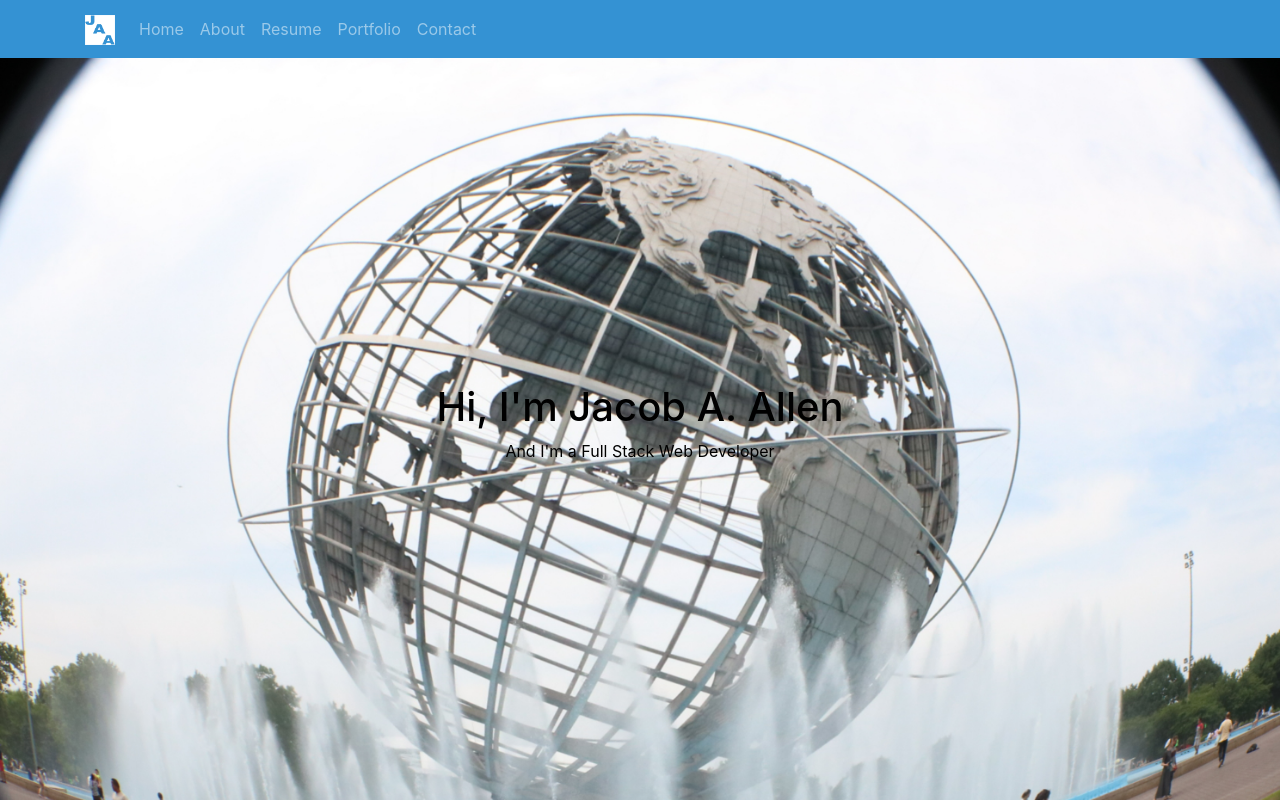
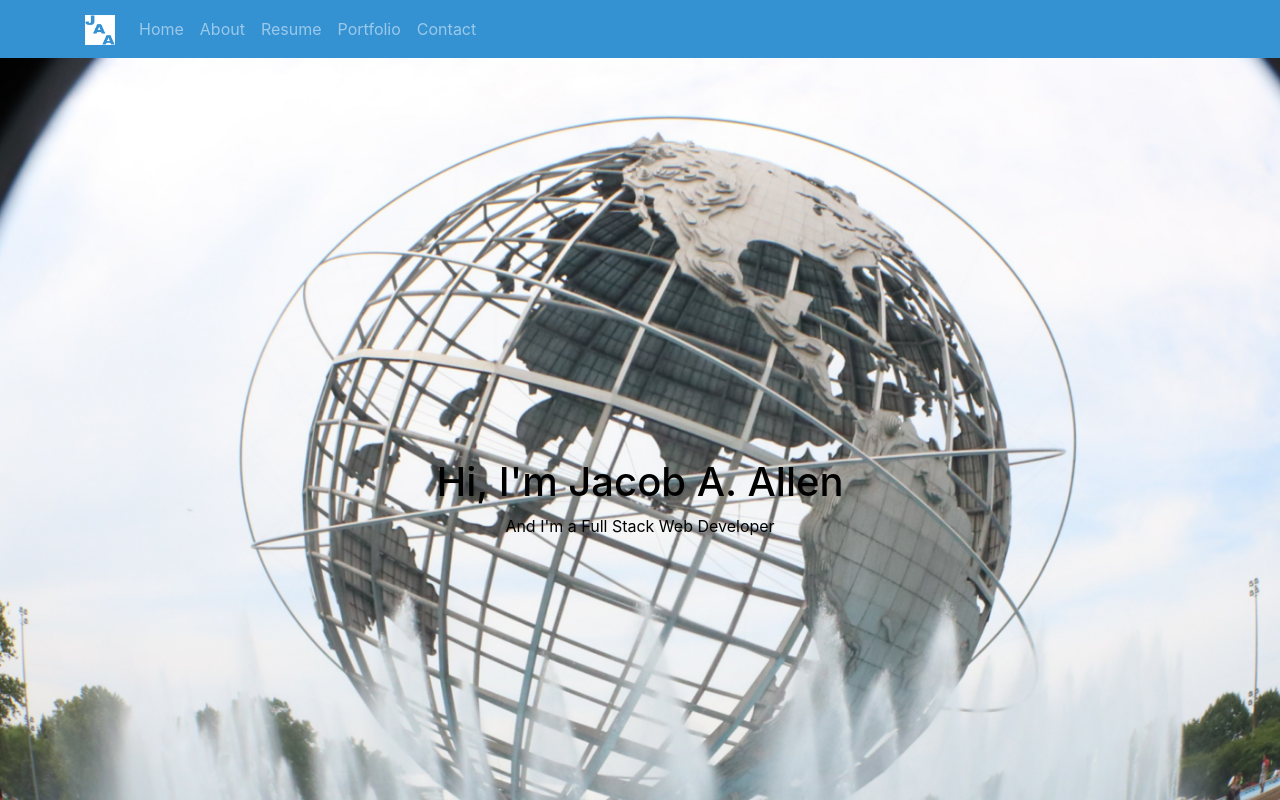
Before and after one commit to Jacobaallen/Portfolio, a React (Create React App) app: page / in a window 1280 px wide. Shown: the top 800 px of the page. Built offline with nearby package versions, Linux system fonts and the light colour scheme.

Commit message:
working on css

```diff
--- a/src/components/Home.jsx
+++ b/src/components/Home.jsx
@@ -12,7 +12,7 @@ class Home extends React.Component {
 
       <nav className="navbar navbar-expand-lg navbar-dark fixed-top scrolling-navbar">
     <div className="container">
-      <a class="navbar-brand" href="#">
+      <a className="navbar-brand" href="#">
         <img src="images/logosmall.png" height="30" alt="jaa logo"/>
       </a>
       <button className="navbar-toggler" type="button" data-toggle="collapse" data-target="#navbarTogglerDemo02" aria-controls="navbarTogglerDemo02" aria-expanded="false" aria-label="Toggle navigation">
--- a/src/styles/home.css
+++ b/src/styles/home.css
@@ -29,7 +29,7 @@ body {
 .hero-image {
   background-image: url("/images/hero-image-1.jpeg");
   background-size: cover;
-  height: 750px;
+  height: 900px;
   position: relative;
 }
 
```
